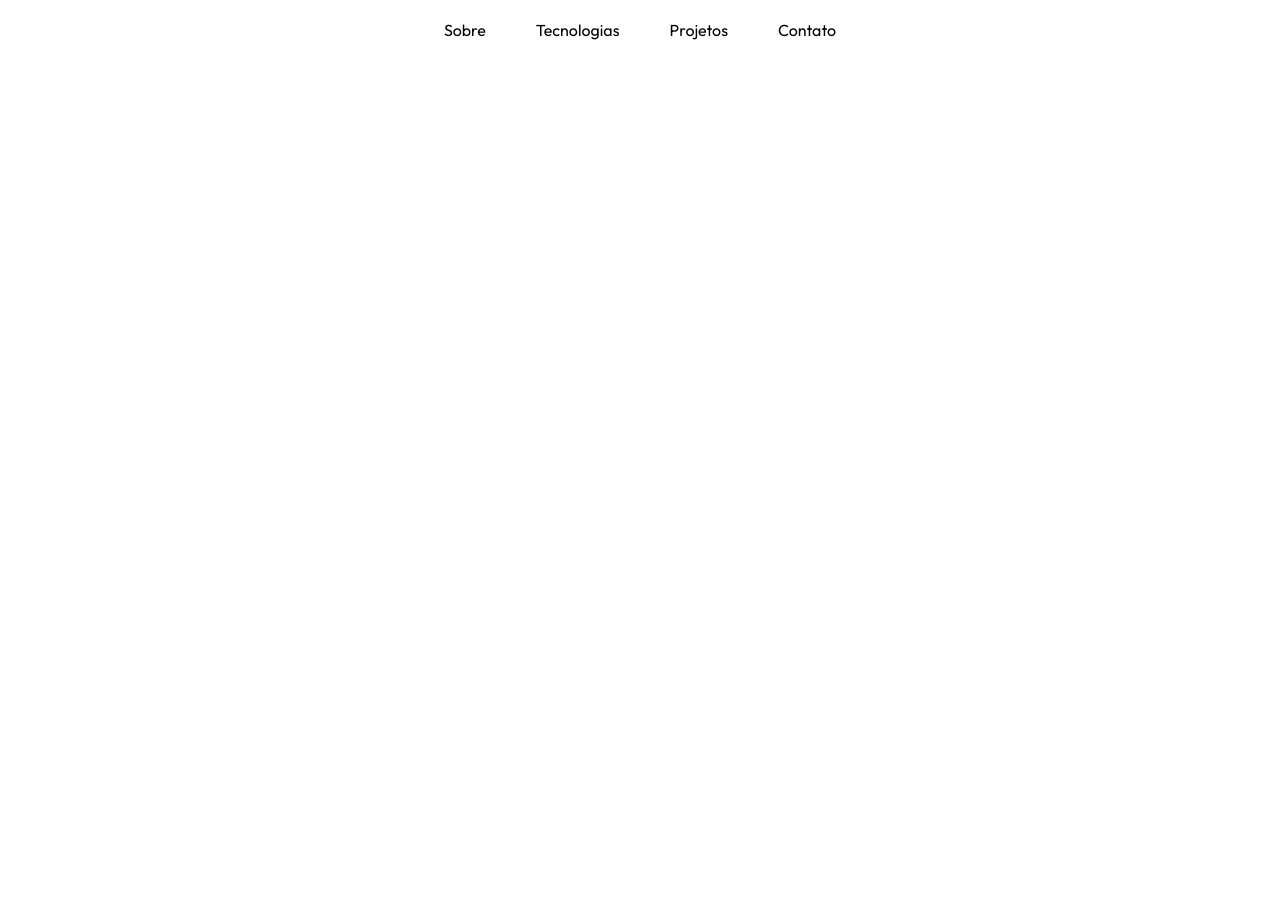
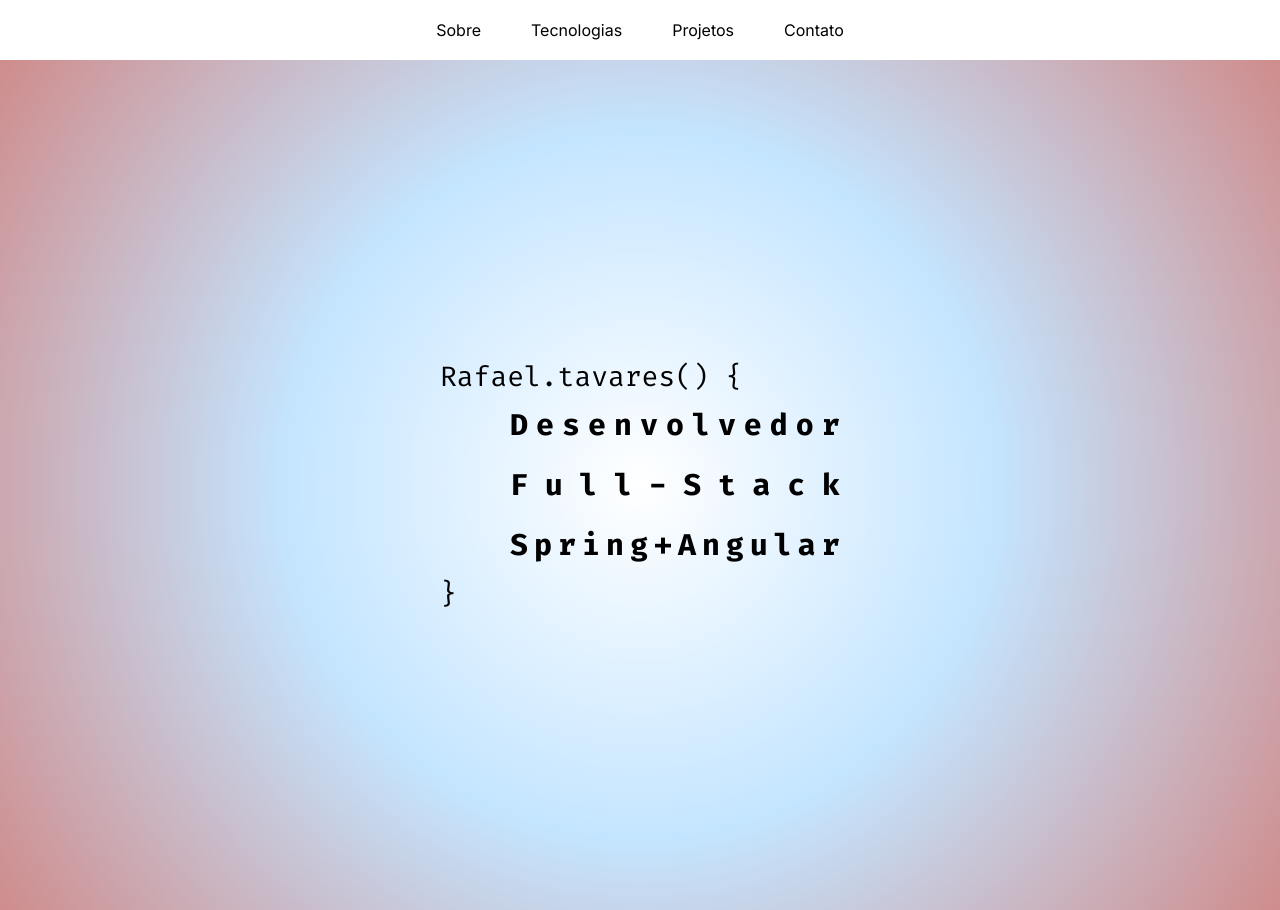
Before and after one commit to rafatav/portfolio, a plain HTML site: page index.html in a window 1280 px wide. Before the commit the page ends 800 px from the top, so only its background shows below. Drawn offline with Linux system fonts and the light colour scheme.

Commit message:
feat: add main banner

```diff
--- a/css/style.css
+++ b/css/style.css
@@ -1,5 +1,6 @@
 html {
-    font-family: Outfit, Outfit Fallback;
+    font-family: "Inter", sans-serif;
+    /* font-family: Outfit, Outfit Fallback; */
     font-style: normal;
     font-weight: 300px;
     color: #132b39;
@@ -38,6 +39,52 @@ body {
     background-color: #f5f5f5;
 }
 
-.about-container {
+#banner-container {
     display: flex;
+    height: 850px;
+    width: 100%;
+
+    /* background-image: linear-gradient(180deg,rgba(2, 0, 36, 1) 0%, rgba(9, 9, 121, 1) 33%, rgba(5, 89, 174, 1) 66%, rgba(255, 220, 196, 1) 100%); */
+    background-image: radial-gradient(circle,rgba(255, 255, 255, 1) 0%, rgba(196, 229, 255, 1) 46%, rgba(207, 140, 140, 1) 100%);
+    /* background-image: radial-gradient(circle,rgba(255, 255, 255, 1) 0%, rgba(196, 229, 255, 1) 22%, rgba(207, 140, 140, 1) 57%); */
+    /* background-image: radial-gradient(circle,rgba(255, 255, 255, 1) 0%, rgba(196, 229, 255, 1) 12%, rgba(112, 115, 186, 1) 38%); */
+    /* background-image: linear-gradient(90deg,rgba(207, 140, 140, 1) 10%, rgba(196, 229, 255, 1) 30%, rgba(255, 255, 255, 1) 45%, rgba(255, 255, 255, 1) 55%, rgba(196, 229, 255, 1) 70%, rgba(207, 140, 140, 1) 90%); */
+
+    justify-content: center;
+    align-items: center;
+    flex-direction: column;
+
+    font-family: "Fira Code", monospace;
+    /* font-family: "Inter", sans-serif; */
+
+    font-size: 28px;
+    font-weight: normal;
 }
+
+#title-container {
+    width: 400px;
+}
+
+#banner-container .name, #banner-container .title {
+    box-sizing: border-box;
+    color: #000;
+    margin: 0;
+}
+
+#banner-container .title {
+    display: flex;
+    justify-content: space-between;
+    padding-left: 70px;
+    /* font-size: 60px; */
+    font-size: 30px;
+    font-weight: 900;
+    line-height: 2;
+}
+
+/* #banner-container .spring {
+    color: green;
+}
+
+#banner-container .angular {
+    color: red;
+} */
--- a/index.html
+++ b/index.html
@@ -4,10 +4,10 @@
     <meta charset="UTF-8">
     <meta name="viewport" content="width=device-width, initial-scale=1.0">
     <link rel="stylesheet" href="css/style.css">
-    <link rel="preconnect" href="https://fonts.googleapis.com">
-    <link rel="preconnect" href="https://fonts.gstatic.com" crossorigin>
     <link href="https://fonts.googleapis.com/css2?family=Open+Sans:ital,wght@0,300..800;1,300..800&family=Outfit:wght@100..900&display=swap" rel="stylesheet">
-    <script src="script.js"></script>
+    <link href="https://fonts.googleapis.com/css2?family=Inter:ital,opsz,wght@0,14..32,100..900;1,14..32,100..900&family=Open+Sans:ital,wght@0,300..800;1,300..800&family=Outfit:wght@100..900&display=swap" rel="stylesheet">
+    <link href="https://fonts.googleapis.com/css2?family=Fira+Code:wght@300..700&family=Montserrat:ital,wght@0,100..900;1,100..900&display=swap" rel="stylesheet">
+    <script src="script.js" defer></script>
     <title>Portfólio Rafael Tavares</title>
 </head>
 <body>
@@ -22,6 +22,17 @@
                 </ul>
             </nav>
         </div>
+        <main>
+            <div id="banner-container">
+                <div id="title-container">
+                    <p class="name">Rafael.tavares() &#123</p>
+                    <p class="title"><span>D</span><span>e</span><span>s</span><span>e</span><span>n</span><span>v</span><span>o</span><span>l</span><span>v</span><span>e</span><span>d</span><span>o</span><span>r</span></p>
+                    <p class="title"><span>F</span><span>u</span><span>l</span><span>l</span><span>-</span><span>S</span><span>t</span><span>a</span><span>c</span><span>k</span>
+                    <p class="title"><span>S</span><span>p</span><span>r</span><span>i</span><span>n</span><span>g</span><span>+</span><span>A</span><span>n</span><span>g</span><span>u</span><span>l</span><span>a</span><span>r</span></p>
+                    <p class="name">&#125</p>
+                </div>
+            </div>
+        </main>
     </div>
 </body>
 </html>
```
